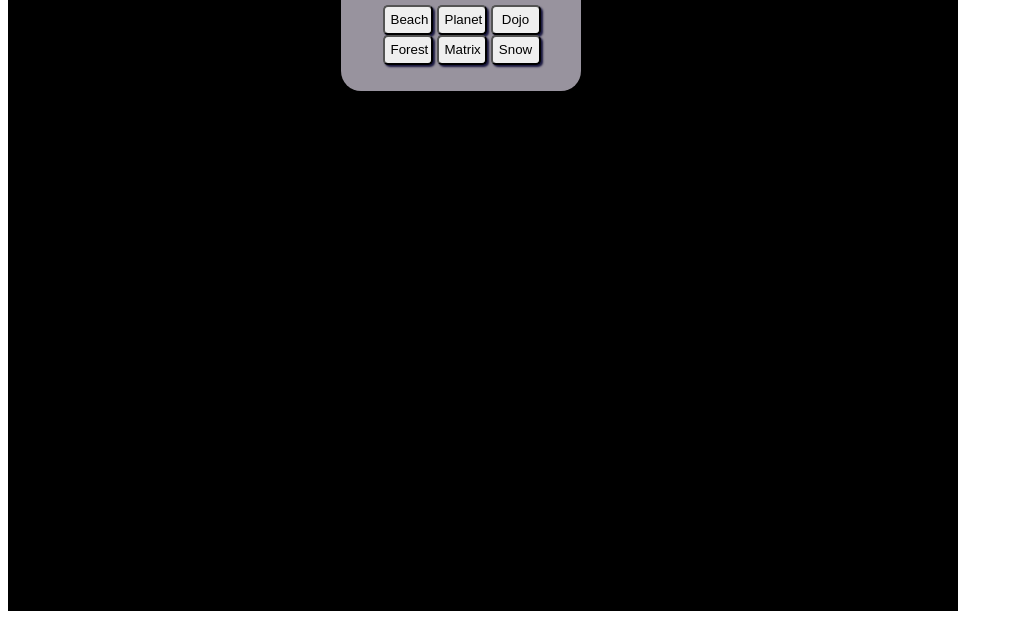
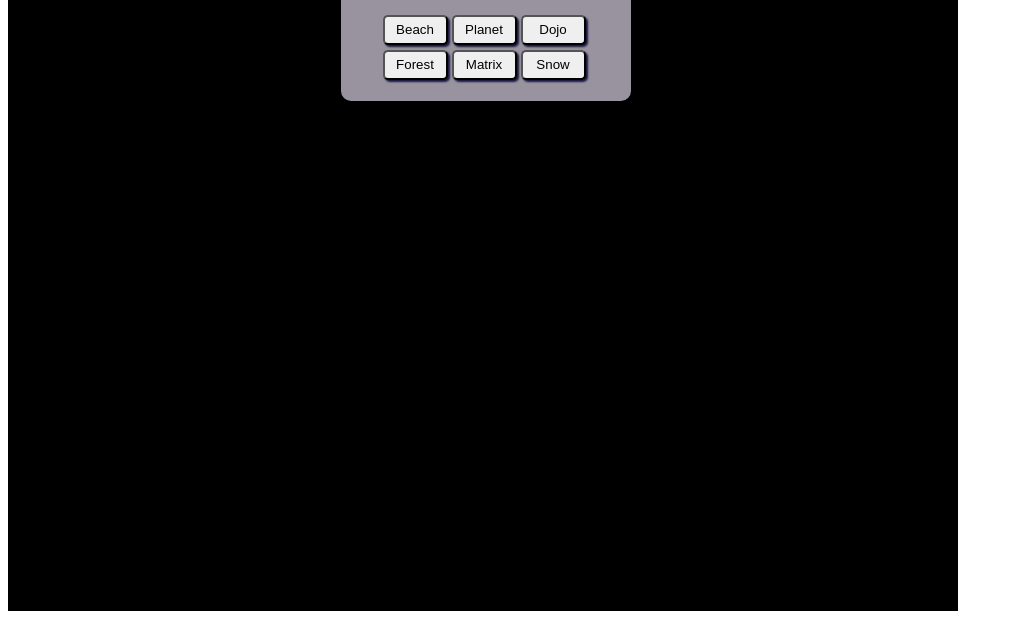
Before and after one commit to YummyGoddess/DojoHack, a plain HTML site: page index.html in a window 1280 px wide. Shown: the part 312-931 px from the top of the page, without its empty margins (0-1013 px from the left). Drawn offline with Linux system fonts and the light colour scheme.

Commit message:
change font shadow and box size

```diff
--- a/styles.css
+++ b/styles.css
@@ -12,15 +12,20 @@
 }
 .cell {
   background-color: #98939e;
-  border-radius: 20px;
-  width: 240px;
+  border-radius: 10px;
+  width: 290px;
   height: 150px;
   margin-left: 35%;
+  padding-bottom: 10px;
 
 
 
 }
-.row1, .row2 {
+.row1 {
+  margin-left: 42px;
+  margin-bottom: 5px;
+}
+.row2 {
   margin-left: 42px;
 
 }
@@ -28,7 +33,8 @@
   font-size: 30px;
   color: #df9f11;
   text-align: center;
-  text-shadow: 1px 1px 1px #18163e;
+  text-shadow: 1px 1px 1px white;
+  padding-top: 10px;
 }
 .inline {
   display: inline-block;
@@ -36,7 +42,7 @@
 }
 button {
   border-radius: 5px;
-  width: 50px;
+  width: 65px;
   height: 30px;
   text-align: center;
   box-shadow: 2px 2px 2px #18163e;
```
